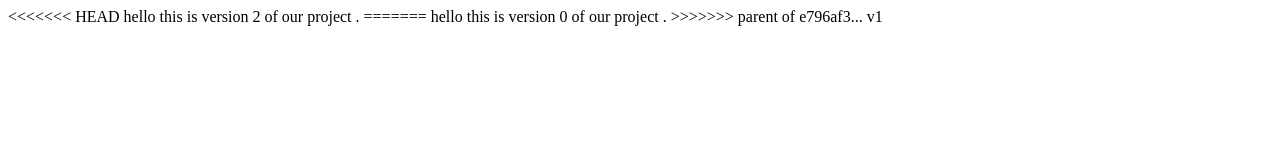
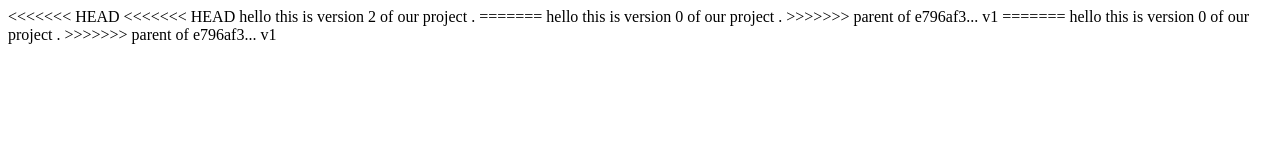
Before and after one commit to redboudraa/newtest, a plain HTML site: page index.html in a window 1280 px wide. Drawn offline with Linux system fonts and the light colour scheme.

```diff
--- a/index.html
+++ b/index.html
@@ -9,7 +9,11 @@
 <BODY BGCOLOR="FFFFFF">
 
 <<<<<<< HEAD
+<<<<<<< HEAD
 hello this is version 2 of our project .
+=======
+hello this is version 0 of our project .
+>>>>>>> parent of e796af3... v1
 =======
 hello this is version 0 of our project .
 >>>>>>> parent of e796af3... v1
```
